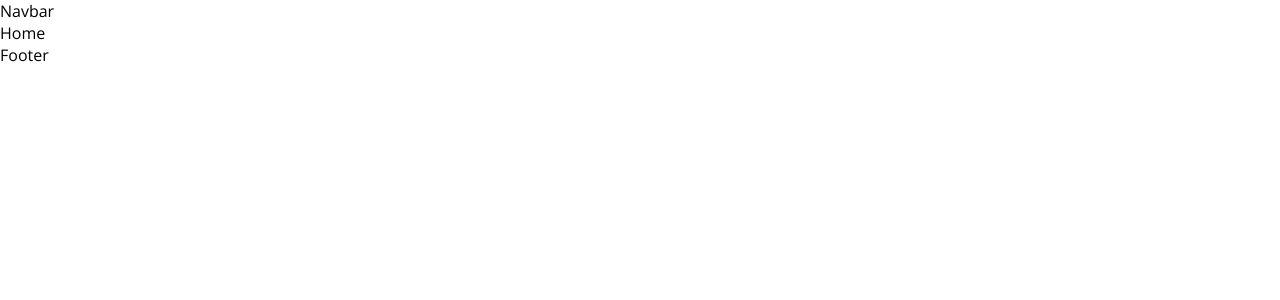
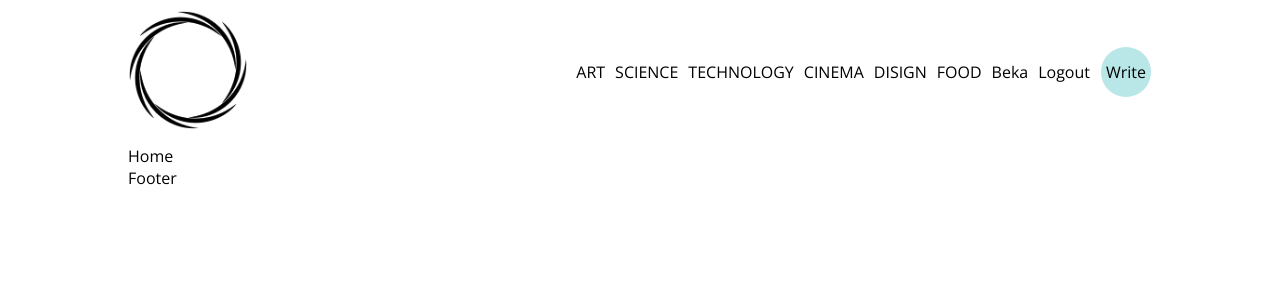
Before and after one commit to bekasturua/React-NodeJs, a React (Create React App) app in the folder client/: page / in a window 1280 px wide. Shown: the top 300 px of the page. Built offline with nearby package versions, Linux system fonts and the light colour scheme.

Commit message:
add navbar

```diff
--- a/client/src/components/Navbar.jsx
+++ b/client/src/components/Navbar.jsx
@@ -1,8 +1,29 @@
 import React from 'react'
+import { Link } from 'react-router-dom'
+import Logo from "../img/logo.webp"
 
 const Navbar = () => {
     return (
-        <div>Navbar</div>
+        <div className='navbar'>
+            <div className="container">
+                <div className="logo">
+                    <img src={Logo} alt="" />
+                </div>
+                <div className="links">
+                    <Link className='link' to="/?cat=art"><h6>ART</h6></Link>
+                    <Link className='link' to="/?cat=science"><h6>SCIENCE</h6></Link>
+                    <Link className='link' to="/?cat=technology"><h6>TECHNOLOGY</h6></Link>
+                    <Link className='link' to="/?cat=cinema"><h6>CINEMA</h6></Link>
+                    <Link className='link' to="/?cat=design"><h6>DISIGN</h6></Link>
+                    <Link className='link' to="/?cat=food"><h6>FOOD</h6></Link>
+                    <span>Beka</span>
+                    <span>Logout</span>
+                    <span className='write'>
+                        <Link className='link' to="/write">Write</Link>
+                    </span>
+                </div>
+            </div>
+        </div>
     )
 }
 
--- a/client/src/pages/Login.jsx
+++ b/client/src/pages/Login.jsx
@@ -6,8 +6,8 @@ const Login = () => {
         <div className='auth'>
             <h1>Login</h1>
             <form>
-                <input type="text" placeholder='username' />
-                <input type="password" placeholder='password' />
+                <input required type="text" placeholder='username' />
+                <input required type="password" placeholder='password' />
                 <button> Login</button>
                 <p>This is an error!</p>
                 <span>Don't you have an account? <Link to="/register">Register</Link></span>
--- a/client/src/style.scss
+++ b/client/src/style.scss
@@ -1,8 +1,16 @@
 $lighGreen: #b9e7e7;
 
 .app {
+  display: flex;
+  justify-content: center;
   .container {
+    width: 1024px;
     //Login Register
+
+    .link {
+      text-decoration: none;
+      color: inherit;
+    }
 
     .auth {
       display: flex;
@@ -52,5 +60,53 @@ $lighGreen: #b9e7e7;
         }
       }
     }
+    // Navbar
+
+    .navbar {
+      .container {
+        padding: 10px 0px;
+        display: flex;
+        align-items: center;
+        justify-content: space-between;
+        .logo {
+          img {
+            width: 120px;
+          }
+        }
+
+        .links {
+          display: flex;
+          align-items: center;
+          gap: 10px;
+
+          h6 {
+            font-size: 16px;
+            font-weight: 300;
+          }
+
+          span {
+            cursor: pointer;
+          }
+
+          .write {
+            background-color: $lighGreen;
+            width: 50px;
+            height: 50px;
+            border-radius: 50%;
+            display: flex;
+            justify-content: center;
+            align-items: center;
+            font-weight: 300;
+            border: 1px solid white;
+
+            &:hover {
+              color: teal;
+              background-color: white;
+              border: 1px solid teal;
+            }
+          }
+        }
+      }
+    }
   }
 }
```
Also changed, not shown: client/src/img/logo.webp (added).
